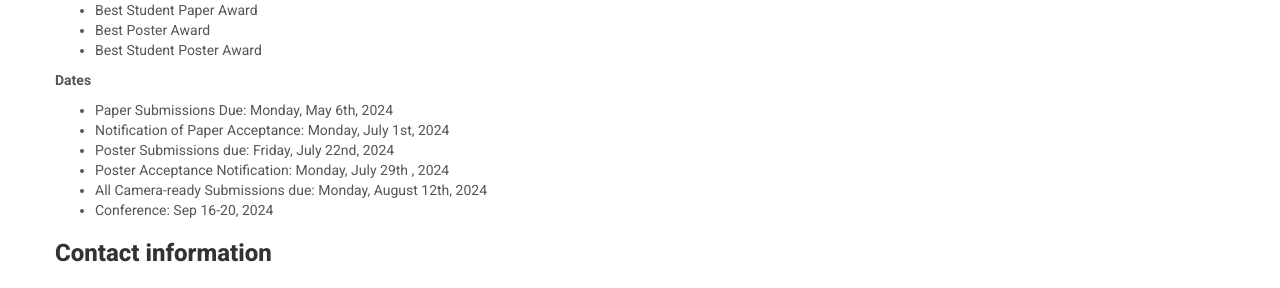
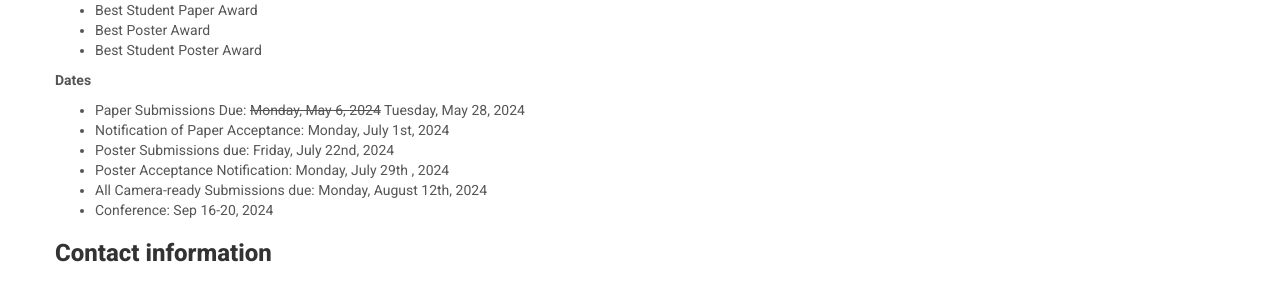
Before and after one commit to escience-conference/2024, a Jekyll site: the page built from pages/call_for_papers.md, in a window 1280 px wide and 1385 px high. Shown: the part 851-1139 px from the top of the window. Built offline with Jekyll 4.4.1, drawn with Linux system fonts in a browser that asks for light colours; nearby versions of some CDN libraries; our own code applies the rules of GitHub Pages for plain Markdown files.

Commit message:
Update call_for_papers.md

```diff
--- a/pages/call_for_papers.md
+++ b/pages/call_for_papers.md
@@ -30,7 +30,7 @@ eScience 2024 will host the following awards, which will be announced at the con
 
 **Dates**
 
-- Paper Submissions Due: Monday, May 6th, 2024
+- Paper Submissions Due: <s>Monday, May 6, 2024</s>  Tuesday, May 28, 2024
 - Notification of Paper Acceptance: Monday, July 1st, 2024
 - Poster Submissions due: Friday, July 22nd, 2024
 - Poster Acceptance Notification: Monday, July 29th , 2024
```
